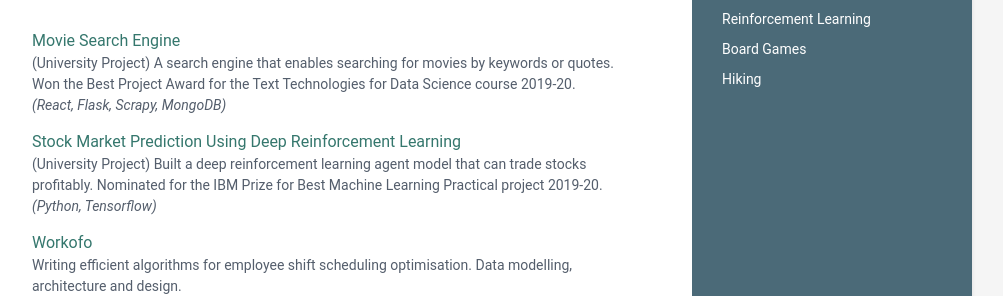
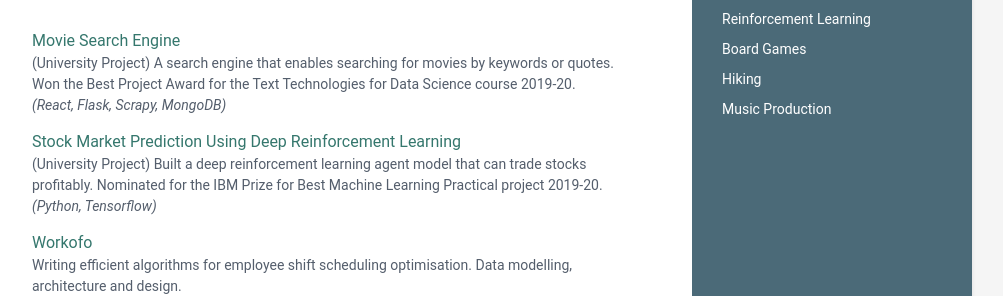
Before and after one commit to KasparasM/KasparasM.github.io, a Jekyll site: the page built from index.html, in a window 1280 px wide. Shown: the part 895-1191 px from the top of the page, without its empty margins (168-1171 px from the left). Built offline with Jekyll 4.4.1, drawn with Linux system fonts in a browser that asks for light colours.

Commit message:
More interests

```diff
--- a/_data/data.yml
+++ b/_data/data.yml
@@ -39,6 +39,9 @@
         link:
 
       - item: Hiking
+        link:
+
+      - item: Music Production
         link:
 
 career-profile:
```
